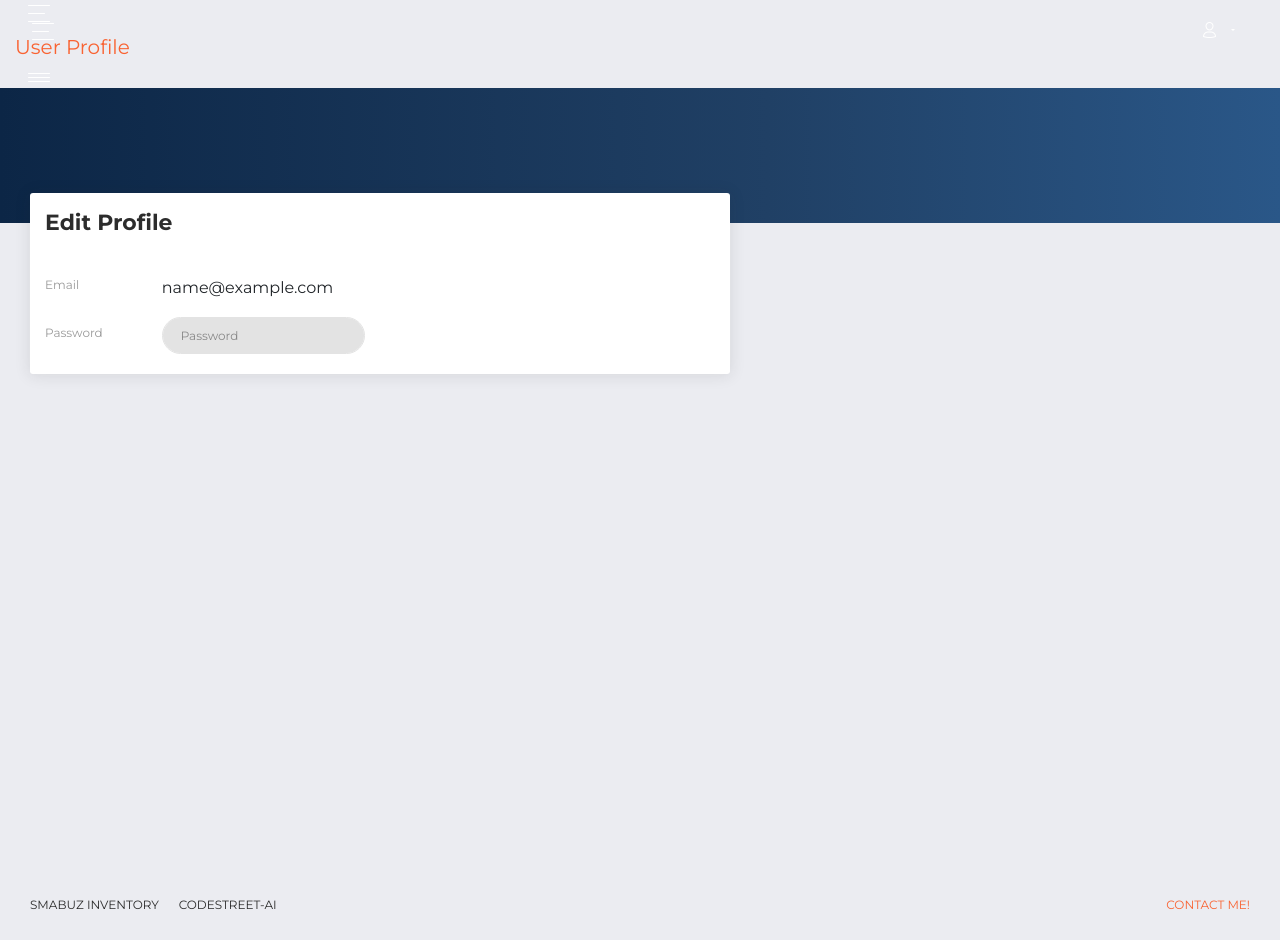
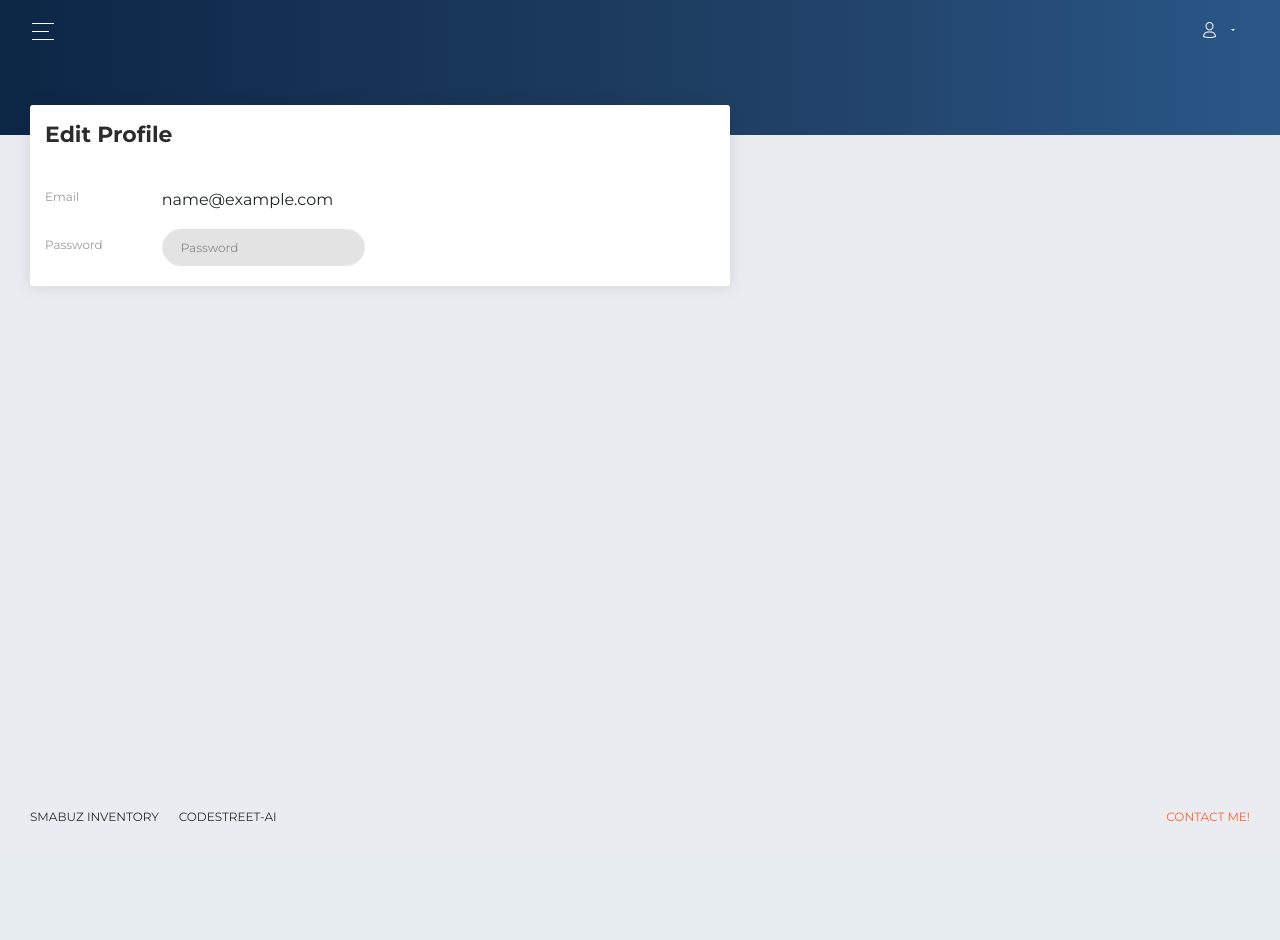
Before and after one commit to CodeStreet-ai/SmaBuz-Inventory, a Flask app: page /profile in a window 1280 px wide. After the commit the page ends 822 px from the top, so only its background shows below. Run offline with Flask 2, Linux system fonts and the light colour scheme; the visitor is signed in with stand-in values (Sample User, id 1); data comes from the database, SQL or seed files in the repository; some libraries are stand-ins or nearby versions.

Commit message:
Fix: Removed Block of code

```diff
--- a/smabuz/templates/profile.html
+++ b/smabuz/templates/profile.html
@@ -45,40 +45,6 @@
     <div class="main-panel" id="main-panel">
       <!-- Navbar -->
       {% include  "includes/sidenav.html" %}
-        <div class="container-fluid">
-          <div class="navbar-wrapper">
-            <div class="navbar-toggle">
-              <button type="button" class="navbar-toggler">
-                <span class="navbar-toggler-bar bar1"></span>
-                <span class="navbar-toggler-bar bar2"></span>
-                <span class="navbar-toggler-bar bar3"></span>
-              </button>
-            </div>
-            <a class="navbar-brand" href="#pablo">User Profile</a>
-          </div>
-          <button class="navbar-toggler" type="button" data-toggle="collapse" data-target="#navigation" aria-controls="navigation-index" aria-expanded="false" aria-label="Toggle navigation">
-            <span class="navbar-toggler-bar navbar-kebab"></span>
-            <span class="navbar-toggler-bar navbar-kebab"></span>
-            <span class="navbar-toggler-bar navbar-kebab"></span>
-          </button>
-          <div class="collapse navbar-collapse justify-content-end" id="navigation">
-              <ul class="navbar-nav">
-              <li class="nav-item dropdown">
-                <a class="nav-link dropdown-toggle" id="navbarDropdownMenuLink" data-toggle="dropdown" aria-haspopup="true" aria-expanded="false">
-                  <i class="now-ui-icons users_single-02"></i>
-                  <p>
-                    <span class="d-lg-none d-md-block">Account</span>
-                  </p>
-                </a>
-                <div class="dropdown-menu dropdown-menu-right" aria-labelledby="navbarDropdownMenuLink">
-                  <a class="dropdown-item" href="{{ url_for('logout') }}">Logout</a>
-
-                </div>
-              </li>
-            </ul>
-          </div>
-        </div>
-      </nav>
       <!-- End Navbar -->
       <div class="panel-header panel-header-sm">
       </div>
```
